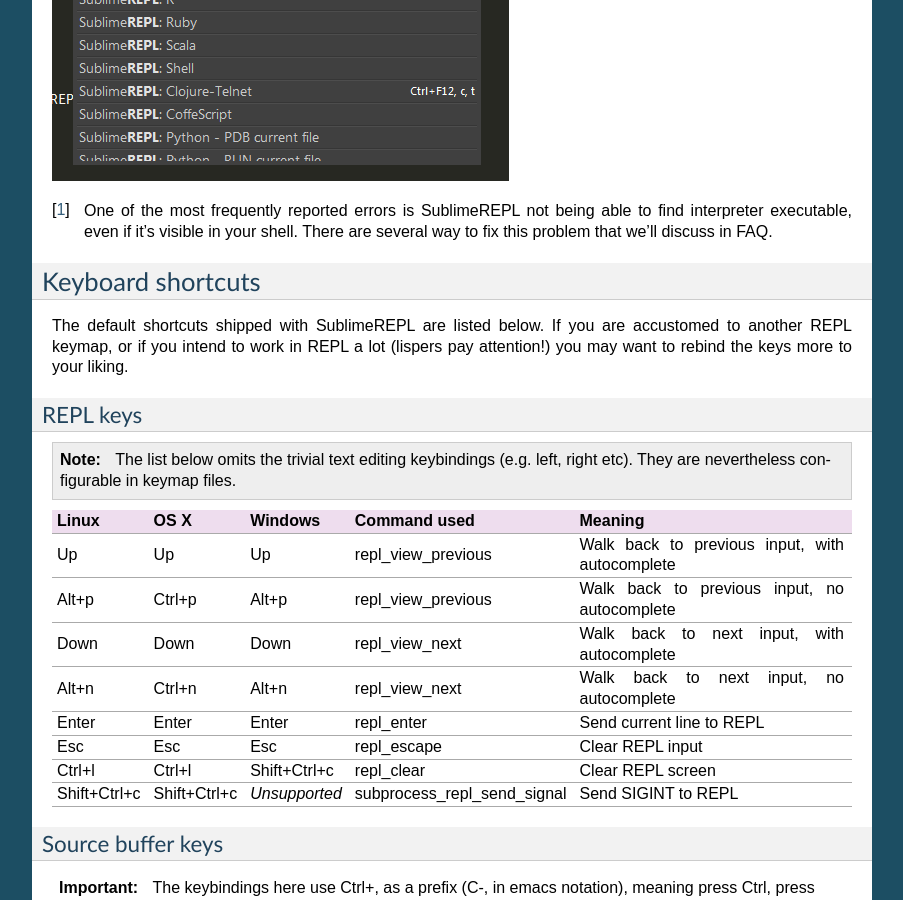
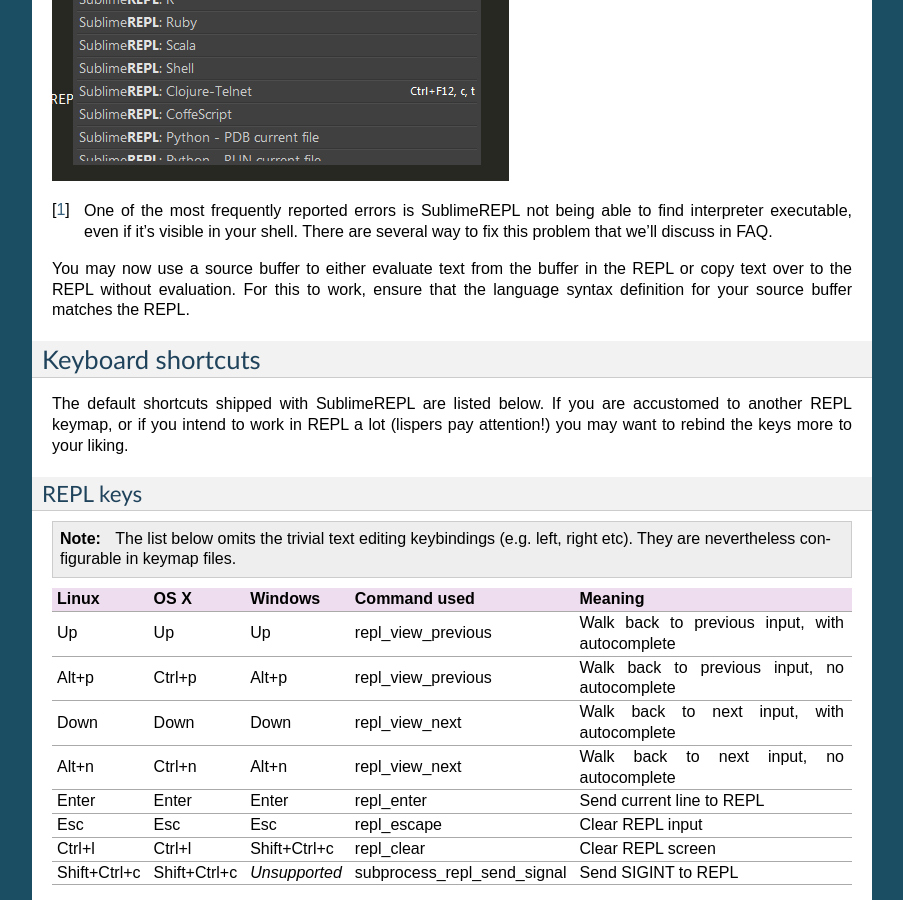
Before and after one commit to wuub/SublimeREPL, a Sphinx documentation site: the page built from doc/index.rst, in a window 1280 px wide and 900 px high, scrolled down 1235 px. Shown: the whole window, without its empty margins (198-1101 px from the left). Built offline with Sphinx 7.4.7, drawn with Linux system fonts in a browser that asks for light colours.

Commit message:
Added description on using source buffer

```diff
--- a/doc/index.rst
+++ b/doc/index.rst
@@ -45,6 +45,10 @@
 .. [#] One of the most frequently reported errors is SublimeREPL not being able
    to find interpreter executable, even if it's visible in your shell. There are several way to fix this problem that we'll discuss in FAQ.
 
+You may now use a source buffer to either evaluate text from the buffer in
+the REPL or copy text over to the REPL without evaluation. For this to work,
+ensure that the language syntax definition for your source buffer matches
+the REPL.
 
 Keyboard shortcuts
 ------------------
```
